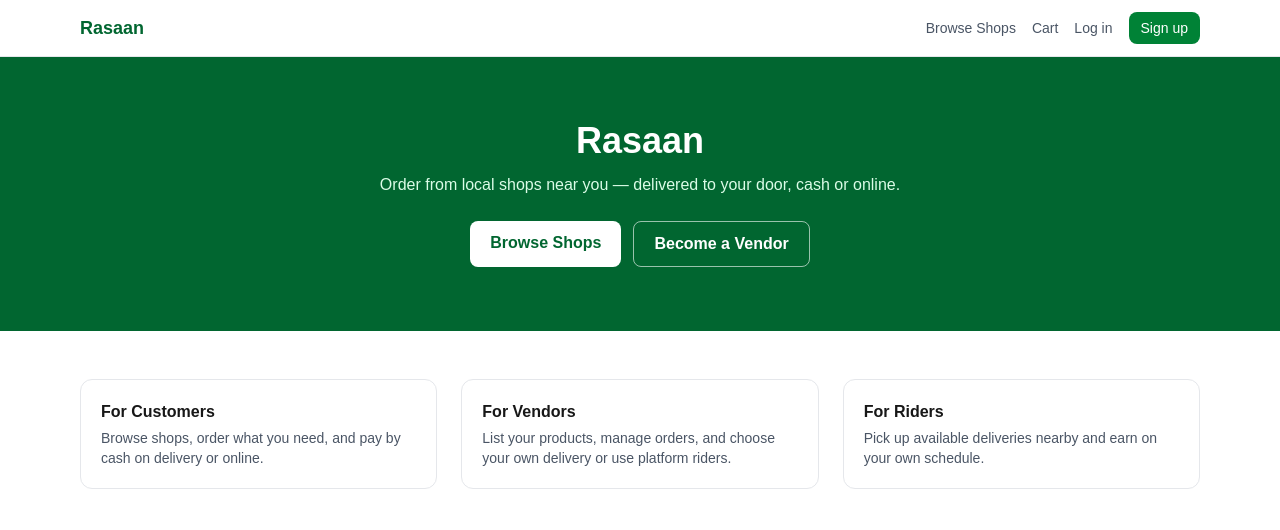
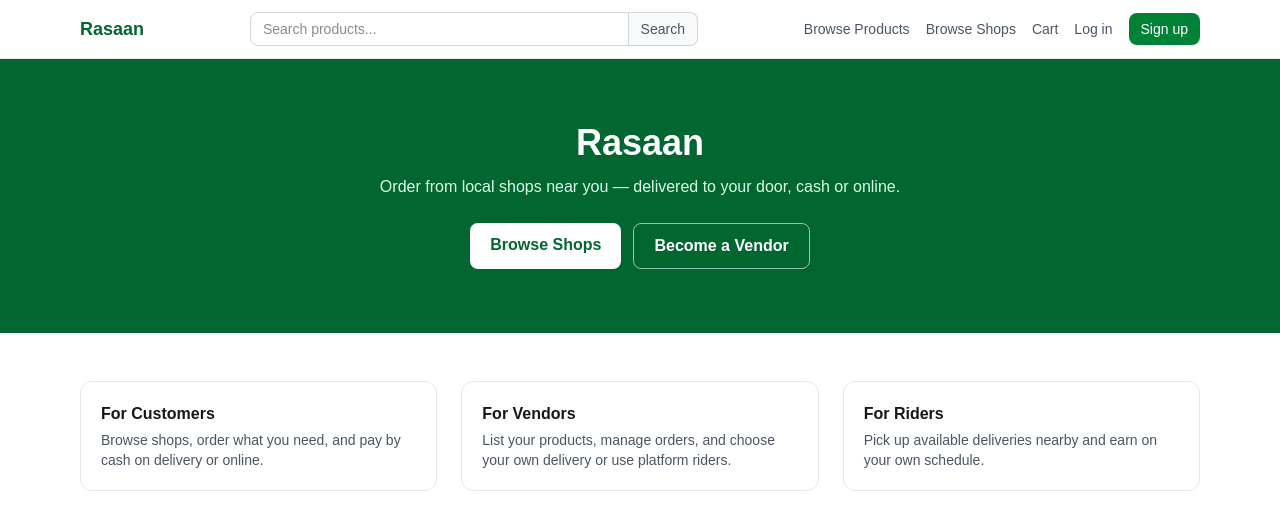
Before and after one commit to ehsankhan551/rasaan, a Next.js app: page / in a window 1280 px wide. Shown: the top 530 px of the page. Built offline with nearby package versions, Linux system fonts and the light colour scheme; no server answers.

Commit message:
Enhance SiteHeader with search form and layout adjustments
Updated layout and added search form to SiteHeader.

```diff
--- a/src/components/SiteHeader.tsx
+++ b/src/components/SiteHeader.tsx
@@ -20,11 +20,28 @@ export default async function SiteHeader() {
 
   return (
     <header className="border-b border-gray-200 bg-white">
-      <div className="mx-auto max-w-6xl flex items-center justify-between px-4 py-3">
-        <Link href="/" className="font-bold text-lg text-green-800">
+      <div className="mx-auto max-w-6xl flex items-center justify-between gap-4 px-4 py-3">
+        <Link href="/" className="font-bold text-lg text-green-800 shrink-0">
           Rasaan
         </Link>
-        <nav className="flex items-center gap-4 text-sm">
+        <form action="/products" method="get" className="hidden sm:flex flex-1 max-w-md">
+          <input
+            type="text"
+            name="q"
+            placeholder="Search products..."
+            className="w-full rounded-l-lg border border-gray-300 px-3 py-1.5 text-sm focus:outline-none"
+          />
+          <button
+            type="submit"
+            className="rounded-r-lg border border-l-0 border-gray-300 bg-gray-50 px-3 text-sm text-gray-600 hover:bg-gray-100"
+          >
+            Search
+          </button>
+        </form>
+        <nav className="flex items-center gap-4 text-sm shrink-0">
+          <Link href="/products" className="text-gray-600 hover:text-gray-900">
+            Browse Products
+          </Link>
           <Link href="/shops" className="text-gray-600 hover:text-gray-900">
             Browse Shops
           </Link>
```
